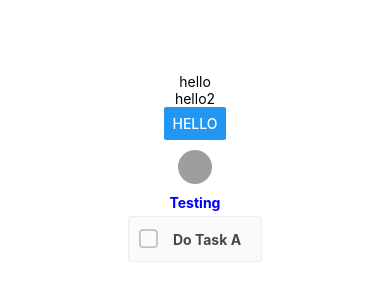
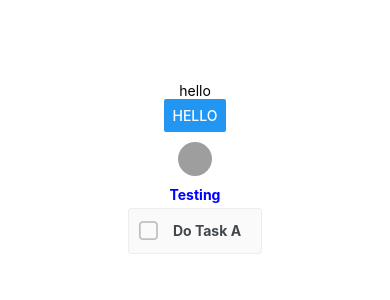
Before and after one commit to WesleyBLDC/todo_app, a React Native app: screen / in a window 390 px wide. Shown: the part 252-552 px from the top of the page. Built offline with nearby package versions, Linux system fonts and the light colour scheme; grey boxes are pictures that could not be loaded.

Commit message:
Create statful functional component counting

```diff
--- a/App.js
+++ b/App.js
@@ -2,14 +2,14 @@ import React from 'react';
 import { StyleSheet, Text, View, Button } from 'react-native';
 import { CheckBox, Avatar } from 'react-native-elements'
 import { blue } from 'ansi-colors';
-import Header2 from './components/header'; //how to grab the header component from the header file
+import Header from './components/header'; //how to grab the header component from the header file
 
 export default class App extends React.Component {
   render() {
     return (
       <View style={styles.container}>
-        <Header2 textIwant={"hello"}/>
-        <Header2 textIwant={"hello2"}/>
+        <Header textIwant={"hello"}/>
+
         <Button
         title={"Hello"}
         onPress={() => { console.log('hello'); }}>
--- a/components/header.js
+++ b/components/header.js
@@ -12,10 +12,27 @@ class Header extends React.Component{
 
         //how we create properties
         this.textIwant = props.textIwant;
+        //how we create state
+        this.state={
+            number:0
+        };
+
+        this.addNumberWhenPressed=this.addNumberWhenPressed.bind(this);
+    }
+
+    componentDidUpdate(){    //any state changed, run the function inside.
+        console.log(this.state.number);
+    }
+
+    addNumberWhenPressed(){ //how we manipulate state
+        const previousNumber = this.state.number;   //variable that store the current state
+        this.setState({
+            number:previousNumber+1
+        });
     }
     render(){
         return(
-            <Text>{this.textIwant}</Text>
+            <Text onPress={this.addNumberWhenPressed}>{this.textIwant}</Text>
         );
     }
 }
```
